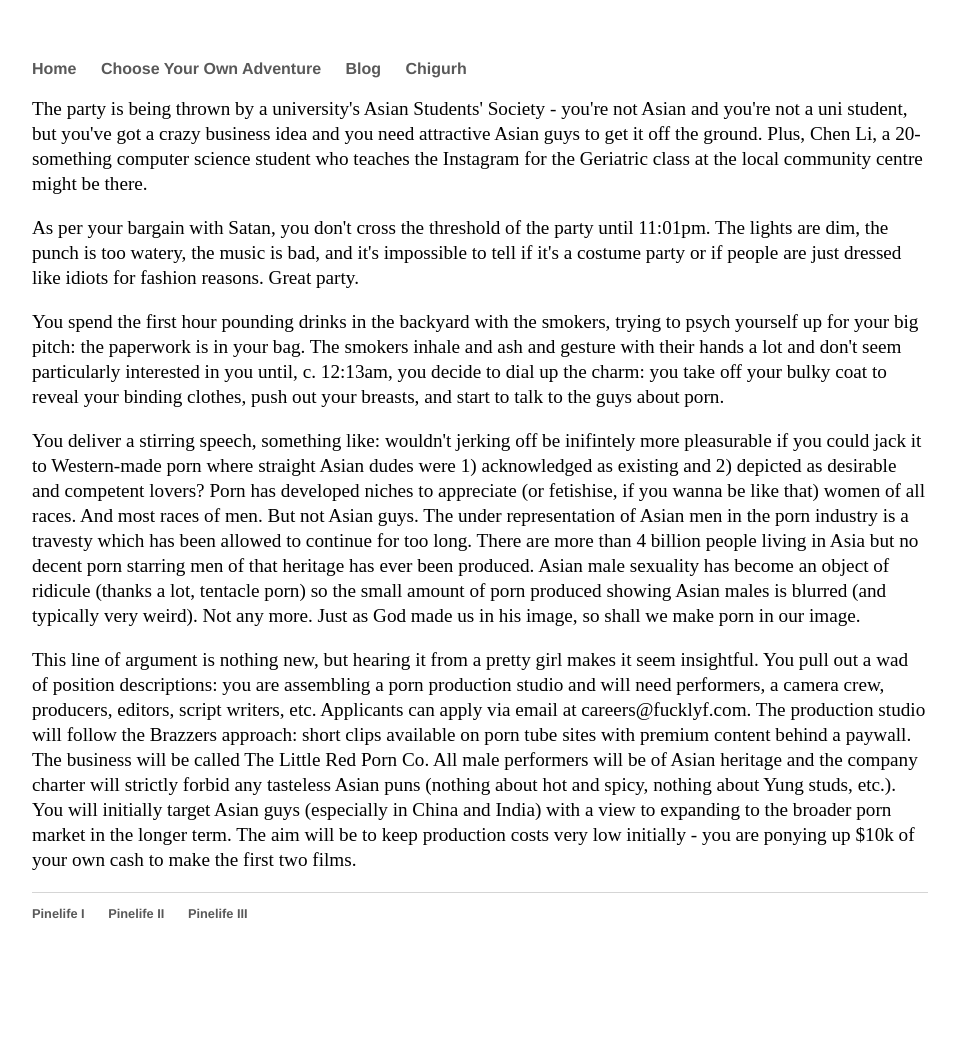
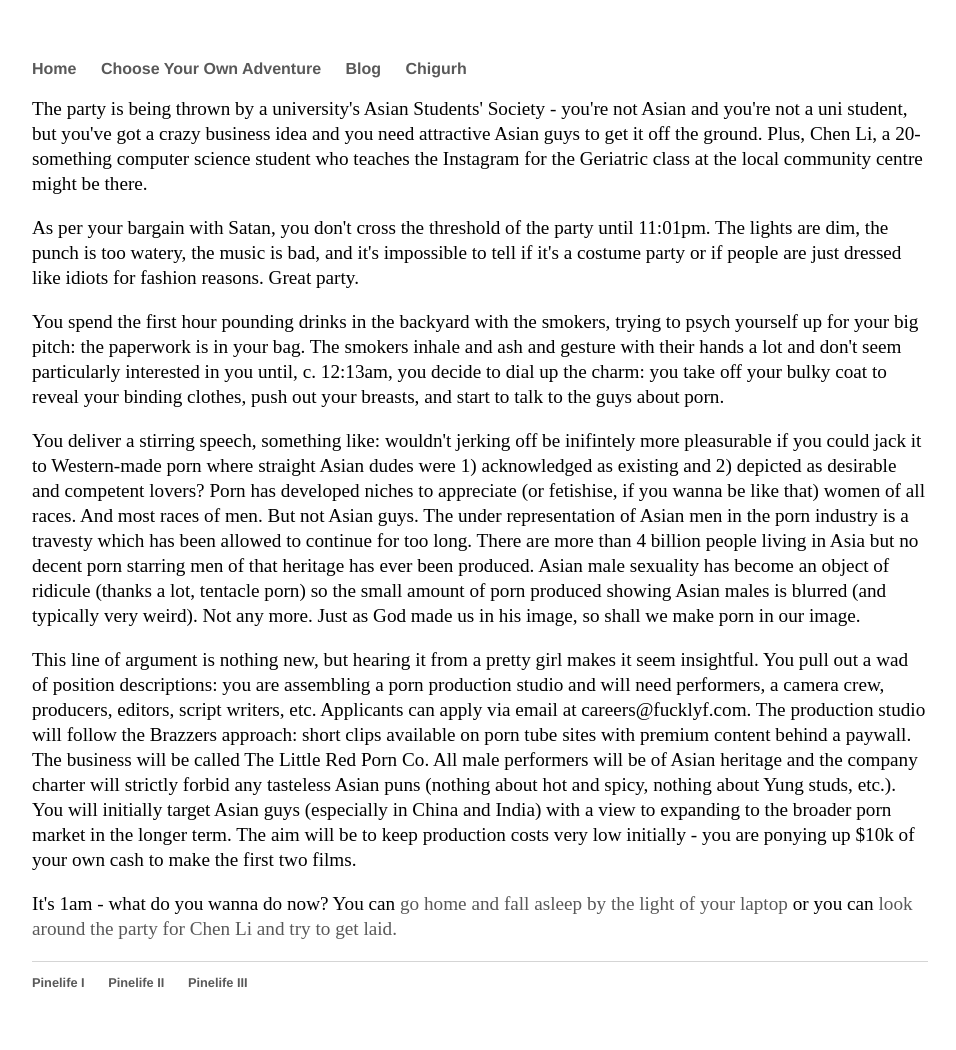
Before and after one commit to Pinelife/pinelife.github.io, a Jekyll site: the page built from Hellhole/Room4.html, in a window 1280 px wide. Shown: the whole page, without its empty margins (160-1116 px from the left). Built offline with Jekyll 4.4.1, drawn with Linux system fonts in a browser that asks for light colours; before the commit the page ends 981 px from its top, so only the background shows below that.

Commit message:
Update Room4.html

```diff
--- a/Hellhole/Room4.html
+++ b/Hellhole/Room4.html
@@ -32,3 +32,4 @@ You deliver a stirring speech, something like: wouldn't jerking off be inifintel
   All male performers will be of Asian heritage and the company charter will strictly forbid any tasteless Asian puns (nothing about hot and spicy, nothing about Yung studs, etc.).
   You will initially target Asian guys (especially in China and India) with a view to expanding to the broader porn market in the longer term. The aim will be to keep production costs very low initially - you are ponying up $10k of your own cash to make the first two films.
  </p>
+<p>It's 1am - what do you wanna do now? You can <a href = "Room5.html">go home and fall asleep by the light of your laptop</a> or you can <a href = "Room6.html">look around the party for Chen Li and try to get laid.</a></p>
```
